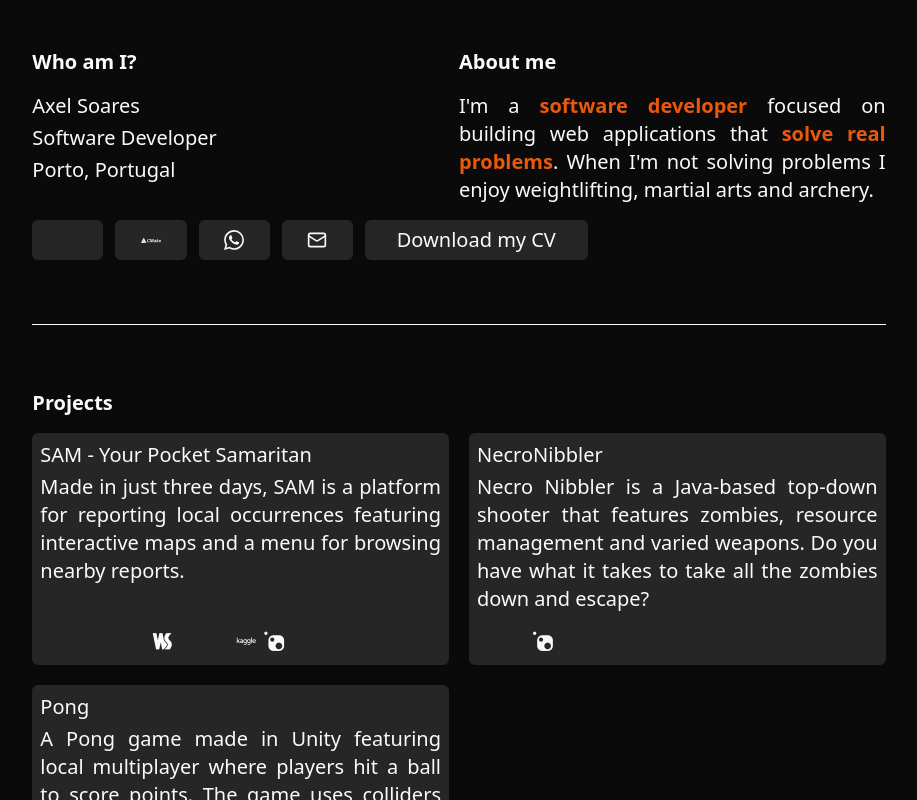
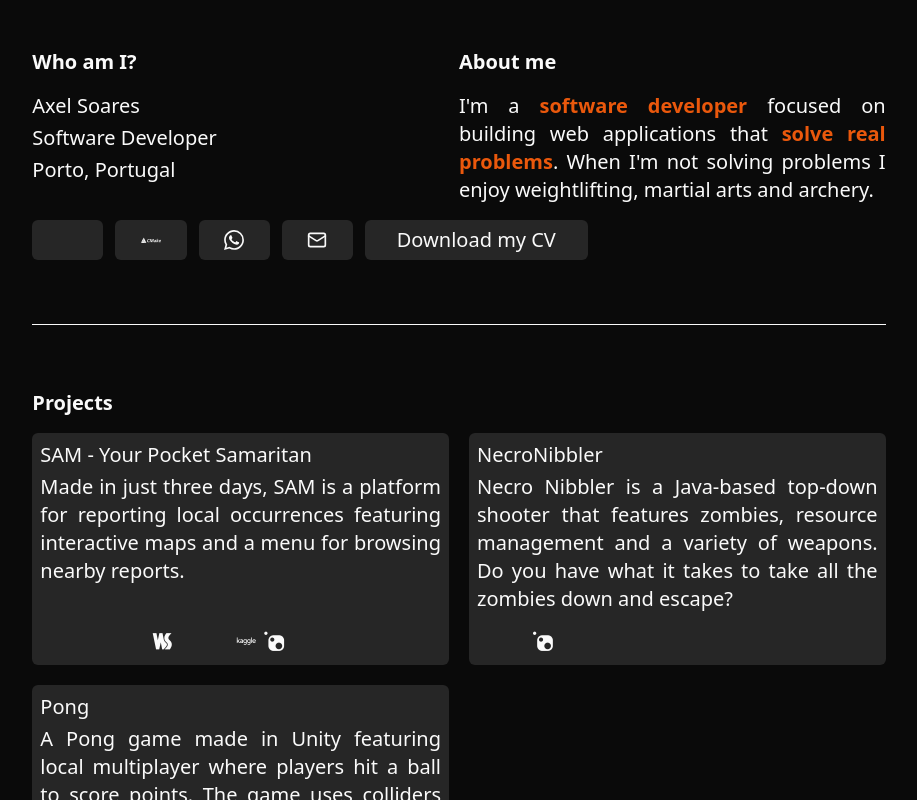
Before and after one commit to ssaxel03/web-portfolio, a Next.js app in the folder portfolio/: page / in a window 1280 px wide. Shown: the top 800 px of the page, without its empty margins (181-1098 px from the left). Built offline with nearby package versions, Linux system fonts and the light colour scheme.

Commit message:
feat: necronibbler project copywriting

```diff
--- a/portfolio/data/portfolio-data.tsx
+++ b/portfolio/data/portfolio-data.tsx
@@ -177,7 +177,7 @@ export const projects = {
             name: 'NecroNibbler',
             id: 'necronibbler',
             date: 'Oct 2024 - Nov 2024',
-            shortDescription: 'Necro Nibbler is a Java-based top-down shooter that features zombies, resource management and varied weapons. Do you have what it takes to take all the zombies down and escape?',
+            shortDescription: 'Necro Nibbler is a Java-based top-down shooter that features zombies, resource management and a variety of weapons. Do you have what it takes to take all the zombies down and escape?',
             longDescription:
                 <>
                     <h3 className='mb-4'>About</h3>
```
